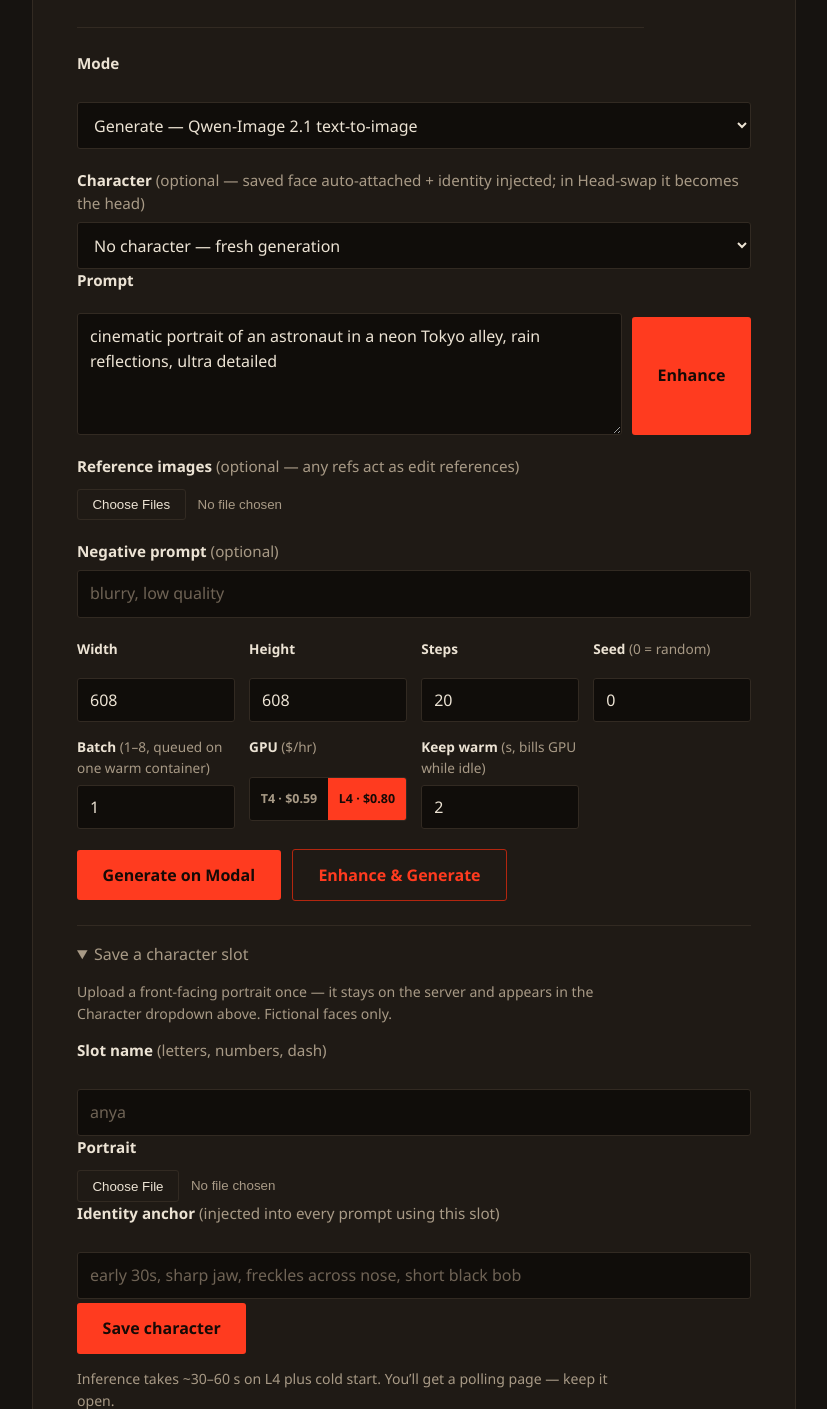
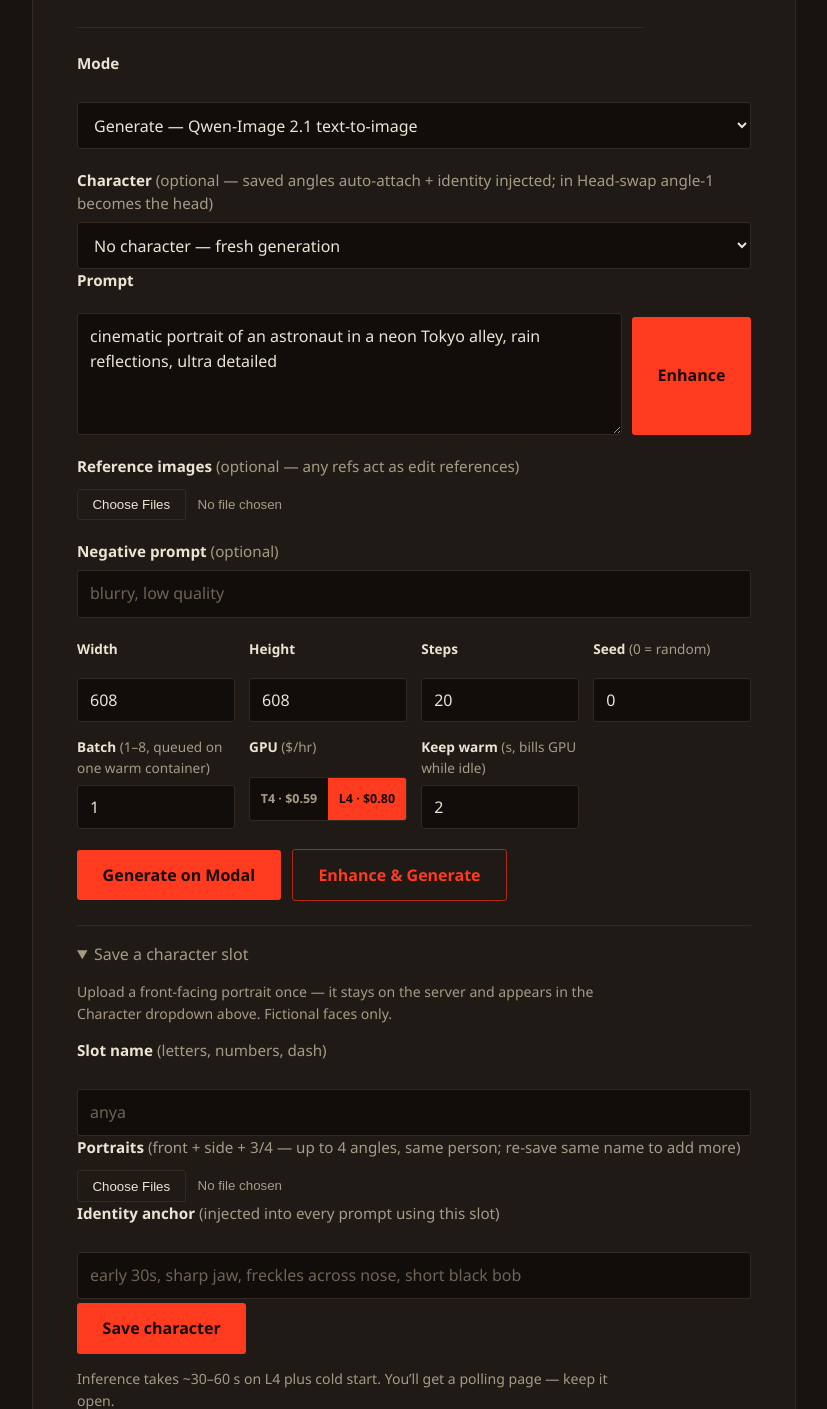
Before and after one commit to rajvermacas/runpod-setup, a FastAPI app: page / in a window 1280 px wide, after a click on "Save a character slot". Shown: the part 163-1572 px from the top of the page, without its empty margins (40-867 px from the left). Run offline with FastAPI, Linux system fonts and the light colour scheme; data that the repository does not hold is empty.

Commit message:
Character slots: multi-angle (4 max), surgical enhancer cap

```diff
--- a/web/app.py
+++ b/web/app.py
@@ -157,11 +157,12 @@ def _enhance_system() -> str:
 ENHANCE_SYSTEM = _enhance_system() + """
 
 ADDITIONAL CONSTRAINT (overrides the size guidance above — follow everything
-else as written): keep rewritten_prompt SURGICAL, 80-120 words, one paragraph.
-Include only what decides the image: subject + key action/pose, the 2-3 most
-important environment details, light direction and color, camera/lens, one style
-word. Drop the full frame-walk inventory, secondary objects, and closing summary.
-No quality boosters. wh_ratio rule unchanged.
+else as written): the rewritten_prompt must be CRISP and SURGICAL — 40 to 60
+words, 3 to 4 sentences, nothing more. One sentence for subject + key action,
+one for the 1-2 decisive environment details, one for light direction/color plus
+camera/lens, and the style word folded in. Cut the frame-walk inventory,
+secondary objects, closing summary, and every filler adjective. Each word must
+change the image or it gets deleted. No quality boosters. wh_ratio rule unchanged.
 """
 
 # Saved character slots: web/characters/<name>.png|jpg + <name>.txt (identity anchor).
@@ -173,32 +174,51 @@ def _valid_character_name(name: str) -> bool:
     return bool(name) and len(name) <= 32 and all(c.isalnum() or c in "-_" for c in name)
 
 
+def _migrate_flat_slots() -> None:
+    """One-time: flat <name>.ext + <name>.txt -> <name>/angle-1.ext + identity.txt."""
+    for img in list(CHARACTERS_DIR.glob("*")):
+        if not img.is_file() or img.suffix.lower() not in (".png", ".jpg", ".jpeg", ".webp"):
+            continue
+        d = CHARACTERS_DIR / img.stem
+        d.mkdir(exist_ok=True)
+        img.rename(d / f"angle-1{img.suffix.lower()}")
+        txt = CHARACTERS_DIR / f"{img.stem}.txt"
+        if txt.is_file():
+            txt.rename(d / "identity.txt")
+
+
 def list_characters() -> list[dict]:
-    """Saved slots: [{"name":..., "identity":..., "has_image":...}], sorted."""
+    """Saved slots: [{"name", "identity", "angles", "images":[bytes...]}], sorted."""
+    _migrate_flat_slots()
     out: list[dict] = []
     if not CHARACTERS_DIR.is_dir():
         return out
-    for img in sorted(CHARACTERS_DIR.glob("*")):
-        if img.suffix.lower() not in (".png", ".jpg", ".jpeg", ".webp") or not img.is_file():
+    for d in sorted(CHARACTERS_DIR.iterdir()):
+        if not d.is_dir():
             continue
-        txt = img.with_suffix(".txt")
+        imgs = sorted([p for p in d.iterdir()
+                       if p.is_file() and p.suffix.lower() in (".png", ".jpg", ".jpeg", ".webp")])
+        if not imgs:
+            continue
+        ident = d / "identity.txt"
         out.append({
-            "name": img.stem,
-            "identity": txt.read_text().strip() if txt.is_file() else "",
-            "has_image": True,
+            "name": d.name,
+            "identity": ident.read_text().strip() if ident.is_file() else "",
+            "angles": len(imgs),
+            "images": [p.read_bytes() for p in imgs],
         })
     return out
 
 
-def load_character(name: str) -> tuple[bytes, str]:
-    """Return (image bytes, identity text) for a saved slot; raises ValueError."""
+def load_character(name: str) -> tuple[list[bytes], str]:
+    """Return ([image bytes, best angle first], identity text); raises ValueError."""
     for c in list_characters():
         if c["name"] == name:
-            for ext in (".png", ".jpg", ".jpeg", ".webp"):
-                p = CHARACTERS_DIR / f"{name}{ext}"
-                if p.is_file():
-                    return p.read_bytes(), c["identity"]
+            return c["images"], c["identity"]
     raise ValueError(f"unknown character: {name!r}")
+
+
+MAX_SLOT_ANGLES = 4  # identity refs beyond this cost VRAM/time per generation
 
 app = FastAPI(title="Qwen-Image 2.1 web UI")
 app.mount("/static", StaticFiles(directory=str(BASE_DIR / "static")), name="static")
@@ -234,14 +254,14 @@ def _mock_png(prompt: str, width: int = 512, height: int = 512) -> bytes:
 
 def _spawn_modal(prompt: str, negative: str, width: int, height: int,
                  seed: int, steps: int, refs: list[bytes], mode: str,
-                 char_image: bytes | None = None, identity: str = "",
+                 char_images: list[bytes] | None = None, identity: str = "",
                  gpu: str = "T4", scaledown: int = 2) -> str:
     """Spawn a Modal job, return the FunctionCall id.
 
-    char_image/identity come from a saved character slot: the portrait is
-    appended as an identity reference and the anchor text is injected.
-    In headswap mode the slot portrait serves as the head (<image2>), so a
-    single body upload suffices.
+    char_images/identity come from a saved character slot: portraits append
+    as identity references (best angle first) and the anchor text injects.
+    In headswap mode the first slot portrait serves as the head (<image2>),
+    so a single body upload suffices.
     """
     t0 = time.time()
     refs = list(refs)
@@ -251,12 +271,15 @@ def _spawn_modal(prompt: str, negative: str, width: int, height: int,
     scaledown = max(2, min(int(scaledown or 2), 600))
     if identity:
         prompt = f"{prompt.strip()}\nSame identity: {identity.strip()}"
-    if mode == "headswap" and char_image is not None:
+    if mode == "headswap" and char_images:
         if not refs:
             raise ValueError("head-swap with a character needs 1 body upload (the head comes from the slot)")
-        refs = [refs[0], char_image]  # extra uploads ignored, logged below
-    elif char_image is not None and len(refs) < MAX_REFS:
-        refs.append(char_image)
+        refs = [refs[0], char_images[0]]  # first slot angle = head; extra uploads ignored
+    elif char_images:
+        for b in char_images:
+            if len(refs) >= MAX_REFS:
+                break
+            refs.append(b)
     if MOCK_MODAL:
         call_id = f"mock-{uuid.uuid4().hex[:12]}"
         JOBS[call_id] = {
@@ -460,26 +483,38 @@ async def save_character(
     if not _valid_character_name(name):
         return _fail("slot name needs 1-32 letters/numbers/dashes")
     form = await request.form()
-    upload = next((v for k, v in form.multi_items()
-                   if k == "portrait" and isinstance(v, StarletteUploadFile) and v.filename), None)
-    if upload is None:
+    uploads = [v for k, v in form.multi_items()
+               if k == "portrait" and isinstance(v, StarletteUploadFile) and v.filename]
+    if not uploads:
         return _fail("no portrait uploaded")
-    data = await upload.read()
-    if not data:
-        return _fail("portrait file is empty")
-    if len(data) > MAX_FILE_MB * 1024 * 1024:
-        return _fail(f"portrait exceeds {MAX_FILE_MB} MB")
-    if not _is_image(data):
-        return _fail("portrait is not a valid image file")
+    datas: list[bytes] = []
+    for upload in uploads:
+        data = await upload.read()
+        if not data:
+            continue
+        if len(data) > MAX_FILE_MB * 1024 * 1024:
+            return _fail(f"{upload.filename}: exceeds {MAX_FILE_MB} MB")
+        if not _is_image(data):
+            return _fail(f"{upload.filename}: not a valid image file")
+        datas.append(data)
+    if not datas:
+        return _fail("no usable portrait uploaded")
     from PIL import Image
 
-    img = Image.open(io.BytesIO(data))
-    ext = ".png" if (img.mode in ("RGBA", "LA") or "transparency" in img.info) else ".jpg"
-    for old in CHARACTERS_DIR.glob(f"{name}.*"):
-        old.unlink()
-    (CHARACTERS_DIR / f"{name}{ext}").write_bytes(data)
-    (CHARACTERS_DIR / f"{name}.txt").write_text(identity + "\n" if identity else "")
-    log.info("POST /characters from %s saved slot %r (%d KB)", client, name, len(data) // 1024)
+    slot = CHARACTERS_DIR / name
+    slot.mkdir(exist_ok=True)
+    existing = sorted(slot.glob("angle-*.png")) + sorted(slot.glob("angle-*.jpg"))
+    if len(existing) + len(datas) > MAX_SLOT_ANGLES:
+        return _fail(f"slot holds max {MAX_SLOT_ANGLES} angles (has {len(existing)})")
+    n = len(existing)
+    for data in datas:
+        n += 1
+        img = Image.open(io.BytesIO(data))
+        ext = ".png" if (img.mode in ("RGBA", "LA") or "transparency" in img.info) else ".jpg"
+        (slot / f"angle-{n}{ext}").write_bytes(data)
+    if identity:
+        (slot / "identity.txt").write_text(identity + "\n")
+    log.info("POST /characters from %s saved slot %r (%d angles)", client, name, n)
     return RedirectResponse(url=f"/?mode=generate", status_code=303)
 
 
@@ -574,6 +609,12 @@ async def delete_character(request: Request, name: str = Form("")):
     for p in CHARACTERS_DIR.glob(f"{name}.*"):
         if p.is_file():
             p.unlink()
+    import shutil
+
+    slot = CHARACTERS_DIR / name
+    if slot.is_dir():
+        removed = [p.name for p in sorted(slot.iterdir())]
+        shutil.rmtree(slot)
     log.info("POST /characters/delete from %s removed slot %r (%s)",
              client, name, ", ".join(removed) or "was already gone")
     return RedirectResponse(url="/", status_code=303)
@@ -616,11 +657,11 @@ async def generate(
     if not prompt:
         log.warning("POST /generate from %s rejected: empty prompt", client)
         return _form_ctx("Prompt is required.", 400)
-    char_image: bytes | None = None
+    char_images: list[bytes] = []
     identity = ""
     if character:
         try:
-            char_image, identity = load_character(character)
+            char_images, identity = load_character(character)
         except ValueError as e:
             log.warning("POST /generate from %s rejected: %s", client, e)
             return _form_ctx(str(e), 400)
@@ -670,14 +711,14 @@ async def generate(
              client, mode, character or "none", prompt, width, height, steps, seed,
              ", ".join(ref_names) or "none")
 
-    if mode == "turbo" and (refs or char_image is not None):
+    if mode == "turbo" and (refs or char_images):
         log.warning("POST /generate from %s rejected: turbo takes no reference images", client)
         return _form_ctx(
             "Turbo is text-to-image only — remove reference images and the character, or switch mode.", 400)
 
-    if mode == "headswap" and (len(refs) + (1 if char_image is not None else 0)) < 2:
+    if mode == "headswap" and (len(refs) + (1 if char_images else 0)) < 2:
         log.warning("POST /generate from %s rejected: head-swap needs 2 images, got %d uploads + %s slot",
-                    client, len(refs), "1" if char_image is not None else "0")
+                    client, len(refs), "1" if char_images else "0")
         return _form_ctx(
             "Head-swap needs a body upload plus a head: either upload 2 images, or upload 1 body and pick a character slot as the head.", 400)
 
@@ -716,7 +757,7 @@ async def generate(
             # blocking Modal network call -> threadpool, taaki event loop block na ho
             call_ids.append(await run_in_threadpool(
                 _spawn_modal, prompt, negative_prompt.strip(), width, height, s, steps,
-                refs, mode, char_image, identity, gpu, scaledown,
+                refs, mode, char_images, identity, gpu, scaledown,
             ))
         call_id = call_ids[0]
     except Exception as e:
--- a/web/templates/index.html
+++ b/web/templates/index.html
@@ -21,11 +21,11 @@
     </select>
 
     <div id="char-block">
-      <label for="character">Character <span class="opt">(optional — saved face auto-attached + identity injected; in Head-swap it becomes the head)</span></label>
+      <label for="character">Character <span class="opt">(optional — saved angles auto-attach + identity injected; in Head-swap angle-1 becomes the head)</span></label>
       <select id="character" name="character">
         <option value="">No character — fresh generation</option>
         {% for c in characters %}
-        <option value="{{ c.name }}" {% if character == c.name %}selected{% endif %}>{{ c.name }}{% if c.identity %} — {{ c.identity[:60] }}{% endif %}</option>
+        <option value="{{ c.name }}" {% if character == c.name %}selected{% endif %}>{{ c.name }} ({{ c.angles }} angle{{ "s" if c.angles > 1 else "" }}){% if c.identity %} — {{ c.identity[:60] }}{% endif %}</option>
         {% endfor %}
       </select>
     </div>
@@ -78,7 +78,7 @@
     {% if characters %}
     <ul class="slots">
       {% for c in characters %}
-      <li><code>{{ c.name }}</code>
+      <li><code>{{ c.name }}</code> <span class="opt">{{ c.angles }} angle{{ "s" if c.angles > 1 else "" }}</span>
         <form action="/characters/delete" method="post" class="inline" onsubmit="return confirm('Delete slot {{ c.name }}?');">
           <input type="hidden" name="name" value="{{ c.name }}">
           <button type="submit" class="danger">Delete</button>
@@ -90,8 +90,8 @@
     <form action="/characters" method="post" enctype="multipart/form-data">
       <label for="char-name">Slot name <span class="opt">(letters, numbers, dash)</span></label>
       <input id="char-name" name="name" type="text" maxlength="32" required placeholder="anya">
-      <label for="char-portrait">Portrait</label>
-      <input id="char-portrait" name="portrait" type="file" accept="image/*" required>
+      <label for="char-portrait">Portraits <span class="opt">(front + side + 3/4 — up to 4 angles, same person; re-save same name to add more)</span></label>
+      <input id="char-portrait" name="portrait" type="file" accept="image/*" multiple required>
       <label for="char-identity">Identity anchor <span class="opt">(injected into every prompt using this slot)</span></label>
       <input id="char-identity" name="identity" type="text" maxlength="300" placeholder="early 30s, sharp jaw, freckles across nose, short black bob">
       <button type="submit">Save character</button>
```
